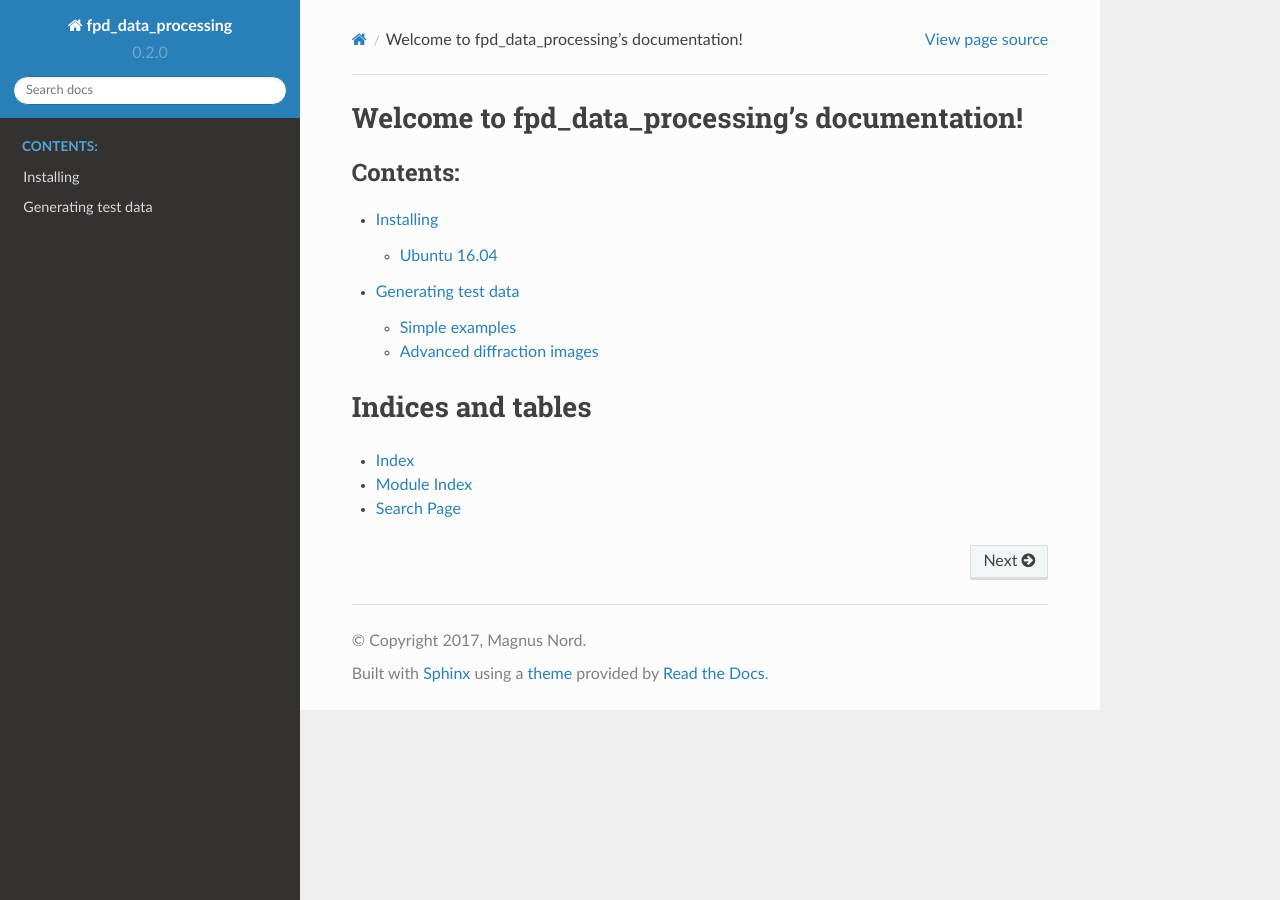
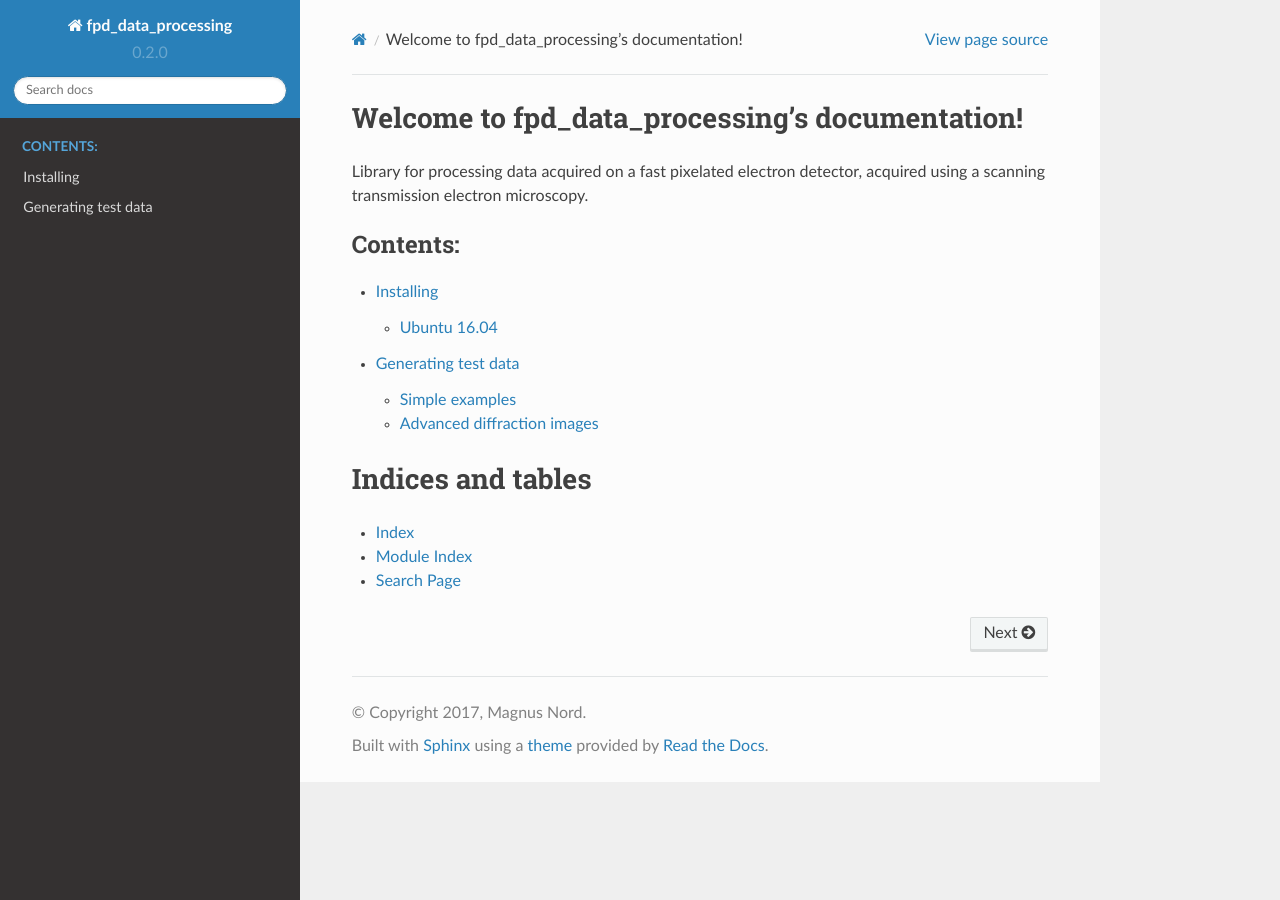
Before and after one commit to pyxem/pyxem, a Sphinx documentation site: the page built from doc/index.rst, in a window 1280 px wide. Built offline with Sphinx 7.4.7 and the Read the Docs theme 2.0.0, drawn with Linux system fonts in a browser that asks for light colours.

Commit message:
doc: minor improvement to index.rst

```diff
--- a/doc/index.rst
+++ b/doc/index.rst
@@ -1,5 +1,7 @@
 Welcome to fpd_data_processing's documentation!
 ===============================================
+
+Library for processing data acquired on a fast pixelated electron detector, acquired using a scanning transmission electron microscopy.
 
 .. toctree::
    install
```
